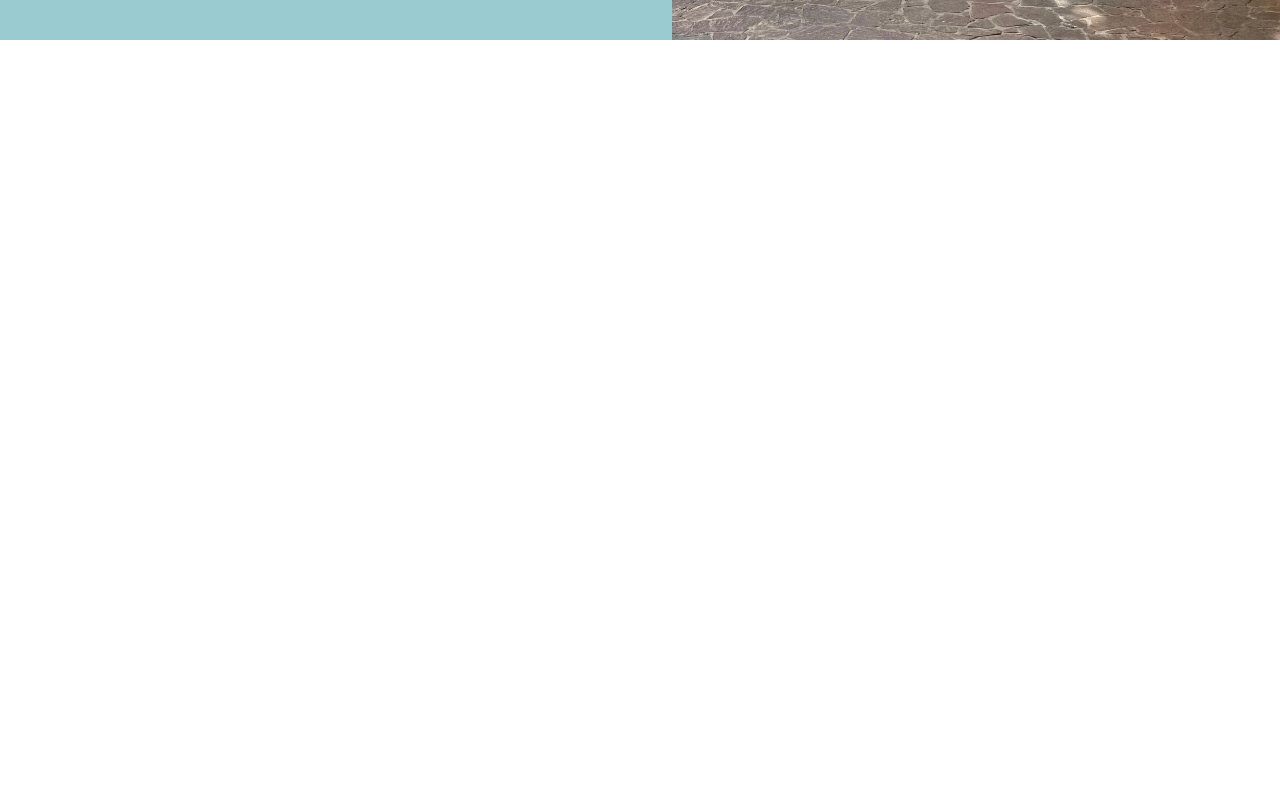
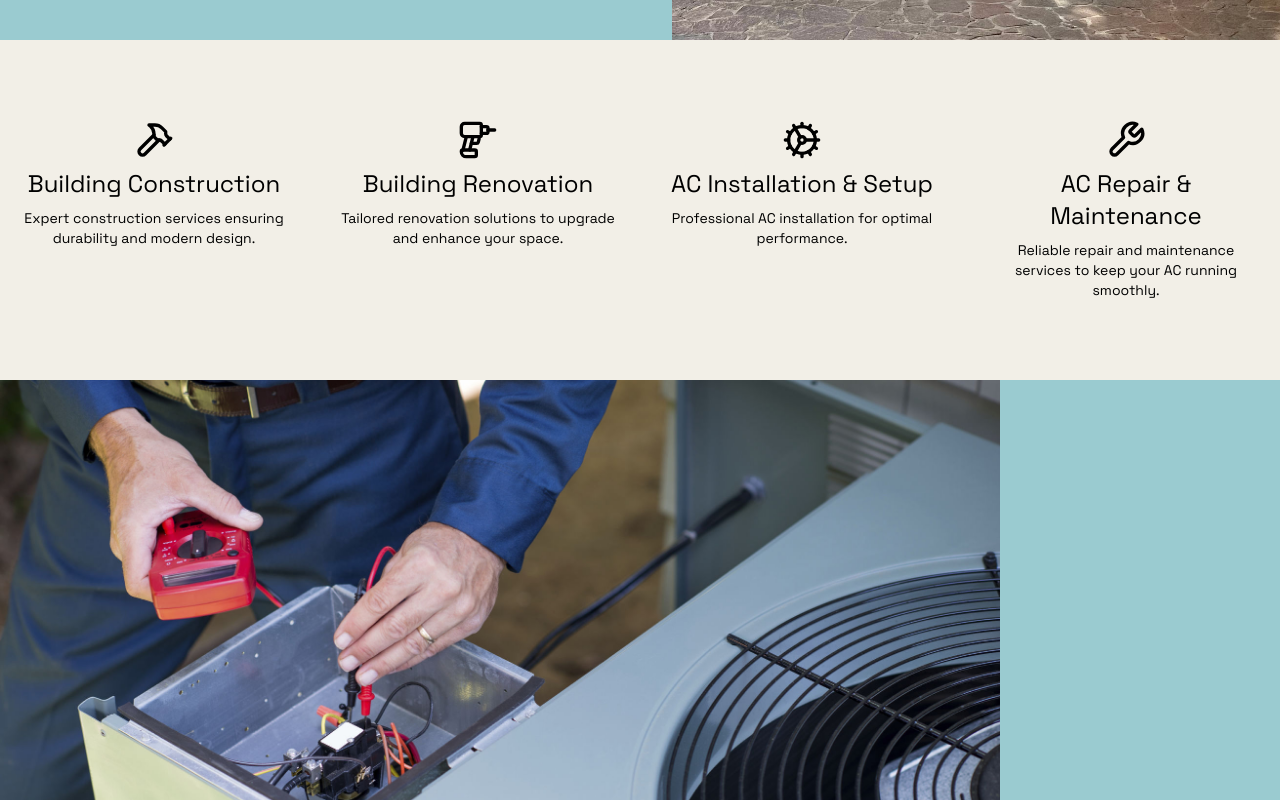
Before and after one commit to shamilmohd69/homezen, a Next.js app: page / in a window 1280 px wide. Shown: the part 760-1560 px from the top of the page. Before the commit the page ends 800 px from the top, so only its background shows below. Built offline with nearby package versions, Linux system fonts and the light colour scheme.

Commit message:
new design 2

```diff
--- a/src/app/page.js
+++ b/src/app/page.js
@@ -4,6 +4,7 @@ import Footer from "@/components/Footer";
 import Hero from "@/components/Hero";
 import Hero2 from "@/components/Hero2";
 import NavBar from "@/components/NavBar";
+import Service from "@/components/Service";
 import ServiceSection from "@/components/ServiceSection";
 
 import React, { useRef } from 'react'
@@ -27,6 +28,7 @@ const page = () => {
       <Footer /> */}
       <NavBar />
       <Hero2 />
+      <Service />
     </div>
   )
 }
--- a/src/components/Hero2.jsx
+++ b/src/components/Hero2.jsx
@@ -17,8 +17,7 @@ const Hero2 = () => {
         Expert Building Construction & AC Repair Services in Doha
         </h1>
         <p className="text-sm md:text-xl font-[300] mt-3">
-        From foundation to finishing, we provide top-quality construction and renovation, along with efficient AC maintenance and repair services to ensure durability, comfort, and optimal performance for your home or business.
-        </p>
+        From foundation to finishing, we provide top-quality construction, renovation, AC installation, and efficient AC maintenance and repair services to ensure durability, comfort, and optimal performance for your home or business.        </p>
         <div className="w-full flex flex-col md:flex-row mt-5 gap-2">
           <button className="bg-[#125a77] w-full text-white px-4 py-2 rounded-sm hover:bg-[#327691] transition duration-300">
             <Image
--- a/src/components/Service.jsx
+++ b/src/components/Service.jsx
@@ -0,0 +1,91 @@
+import React from 'react';
+import { motion } from 'framer-motion';
+import { Home, Tools, Cloud, RefreshCw, Hammer, Drill, Wrench, Cog } from 'lucide-react';
+import { Space_Grotesk } from "next/font/google";
+import Image from "next/image";
+
+
+const spaceGrotesk = Space_Grotesk({
+    subsets: ["latin"],
+    weight: ["300", "400", "500", "600", "700"],
+    display: "swap",
+});
+
+const Service = () => {
+    return (
+        <div>
+            <div className={`w-full flex flex-col md:flex-row gap-6 px-4 py-10 md:py-20 bg-[#F2EFE7] ${spaceGrotesk.className}`}>
+                {/* Card 1 */}
+                <motion.div
+                    className="w-full md:w-1/4 text-center flex flex-col items-center"
+                    initial={{ opacity: 0, y: 50 }} // Start from bottom
+                    whileInView={{ opacity: 1, y: 0 }} // Move to original position and fade in
+                    transition={{ duration: 0.8, ease: "easeOut" }}
+                    viewport={{ once: true }} // Trigger animation once when in view
+                >
+                    <Hammer className='h-10 w-10 mb-2' />
+                    <h3 className="text-2xl  mb-2">Building Construction</h3>
+                    <p className="text-sm">
+                        Expert construction services ensuring durability and modern design.
+                    </p>
+                </motion.div>
+                <hr />
+                {/* Card 2 */}
+                <motion.div
+                    className="w-full md:w-1/4 text-center flex flex-col items-center"
+                    initial={{ opacity: 0, y: 50 }} // Start from bottom
+                    whileInView={{ opacity: 1, y: 0 }} // Move to original position and fade in
+                    transition={{ duration: 0.8, ease: "easeOut", delay: 0.2 }} // Delay for sequential animation
+                    viewport={{ once: true }} // Trigger animation once when in view
+                >
+                    <Drill className='h-10 w-10 mb-2' />
+                    <h3 className="text-2xl mb-2">Building Renovation</h3>
+                    <p className="text-sm">
+                        Tailored renovation solutions to upgrade and enhance your space.
+                    </p>
+                </motion.div>
+                <hr />
+                {/* Card 3 */}
+                <motion.div
+                    className="w-full md:w-1/4 text-center flex flex-col items-center"
+                    initial={{ opacity: 0, y: 50 }} // Start from bottom
+                    whileInView={{ opacity: 1, y: 0 }} // Move to original position and fade in
+                    transition={{ duration: 0.8, ease: "easeOut", delay: 0.4 }} // Delay for sequential animation
+                    viewport={{ once: true }} // Trigger animation once when in view
+                >
+                    <Cog className='h-10 w-10 mb-2' />
+                    <h3 className="text-2xl mb-2">AC Installation & Setup</h3>
+                    <p className="text-sm">
+                        Professional AC installation for optimal performance.
+                    </p>
+                </motion.div>
+                <hr />
+                {/* Card 4 */}
+                <motion.div
+                    className="w-full md:w-1/4 text-center flex flex-col items-center"
+                    initial={{ opacity: 0, y: 50 }} // Start from bottom
+                    whileInView={{ opacity: 1, y: 0 }} // Move to original position and fade in
+                    transition={{ duration: 0.8, ease: "easeOut", delay: 0.6 }} // Delay for sequential animation
+                    viewport={{ once: true }} // Trigger animation once when in view
+                >
+                    <Wrench className='h-10 w-10 mb-2' />
+                    <h3 className="text-2xl mb-2">AC Repair & Maintenance</h3>
+                    <p className="text-sm">
+                        Reliable repair and maintenance services to keep your AC running smoothly.
+                    </p>
+                </motion.div>
+            </div>
+            <div className="h-full w-full relative">
+                <Image
+                    src="/service.jpg"
+                    alt="logo"
+                    width={1000}
+                    height={1000}
+                />
+            </div>
+        </div>
+
+    );
+};
+
+export default Service;
```
Also changed, not shown: public/service.jpg (added).
